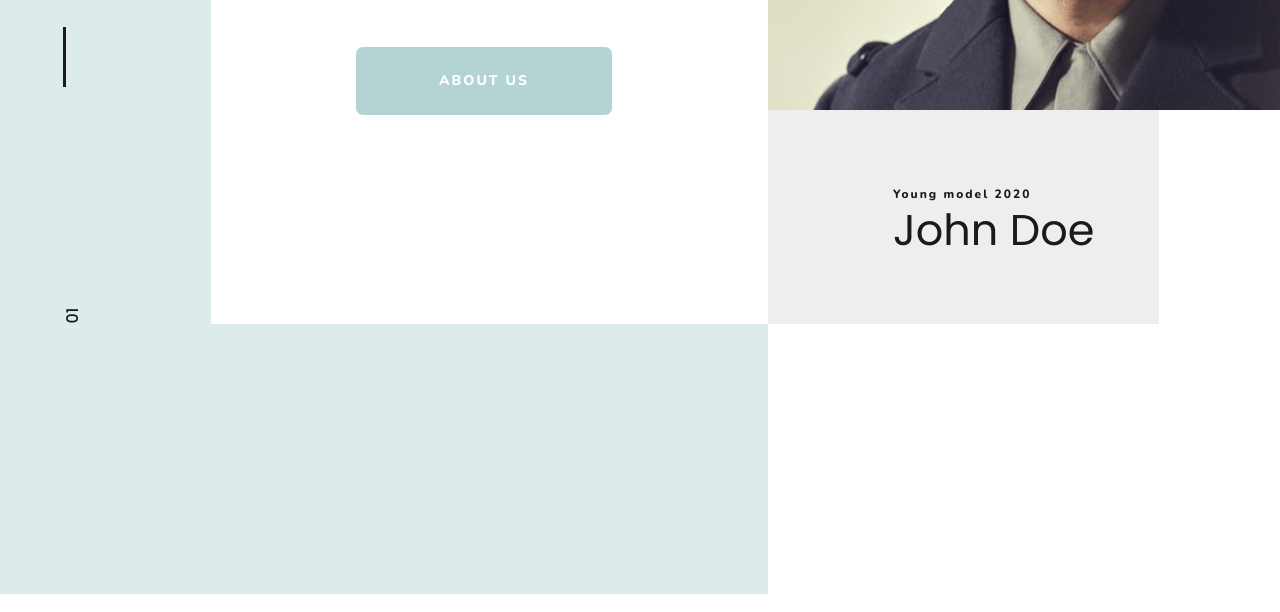
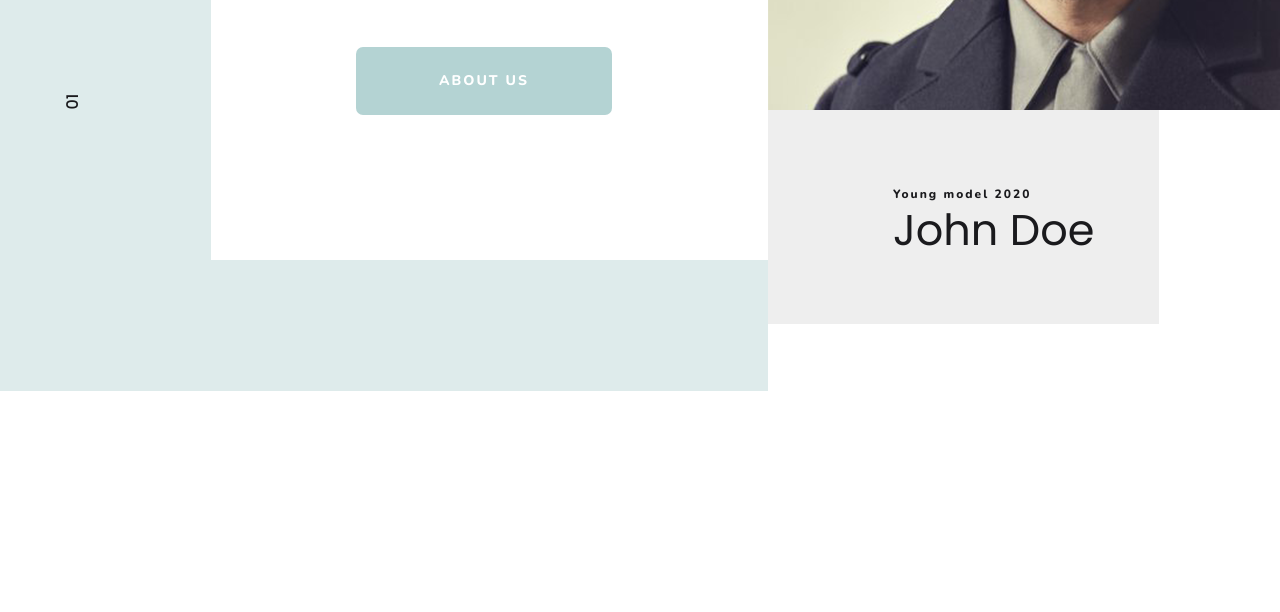
Before and after one commit to fedcalmus/mitalent, a plain HTML site: page index.html in a window 1280 px wide. Shown: the part 748-1360 px from the top of the page. After the commit the page ends 1157 px from the top, so only its background shows below. Drawn offline with nearby package versions, Linux system fonts and the light colour scheme.

Commit message:
padding fix for talent section

```diff
--- a/css/main.css
+++ b/css/main.css
@@ -341,17 +341,24 @@ nav li a:hover, .nav i:hover, .socialIcons ul li a:hover {
 
 .talentRight, .talentLeft {
     padding-top: 203px;
-    padding-bottom: 270px;
+    padding-bottom: 67px;
 }
 
 .socialIcons {
     width: 21%;
 }
 
+.talentContent {
+    width: 79%;
+}
+
 .talentInfo {
-    width: 79%;
     padding-left: 145px;
     padding-top: 130px;
+}
+
+.socialIcons {
+    max-height: 542px;
 }
 
 .socialIcons ul li {
@@ -387,7 +394,7 @@ nav li a:hover, .nav i:hover, .socialIcons ul li a:hover {
 .hLine {
     border-top: 7px solid #b4d3d3;
     max-width: 95px;
- }
+}
 
 .talentInfo div:nth-child(2) {
     width: 74%;
--- a/index.html
+++ b/index.html
@@ -61,8 +61,9 @@
             <div class="vLine colorDark"></div>
             <span class="medium poppins index">01</span>
         </div>
+        <div class="talentContent">
             <div class="whiteBg talentInfo">
-            <div class="flex flexColoumn">
+                <div class="flex flexColoumn spaceBetween">
                     <h1>Our talent</h1>
                     <div class="flex spaceBetween alignItemCenter">
                         <span class="uppercase semiBold letterspacingMd">Leading industry names.</span>
@@ -74,13 +75,16 @@
                 </div>
             </div>
         </div>
+    </div>
     <div class="talentRight">
+        <div>
             <div class="image">
                 <a href="#"><img src="img/user.png"></a>
             </div>
             <div class="details greyBg">
                 <span class="extraBold txtXs letterspacingMd">Young model 2020</span>
                 <h6 class="poppins">John Doe</h6>
+            </div>
         </div>
     </div>
 </section>
```
Lines whose indentation alone changed are shown as unchanged.
